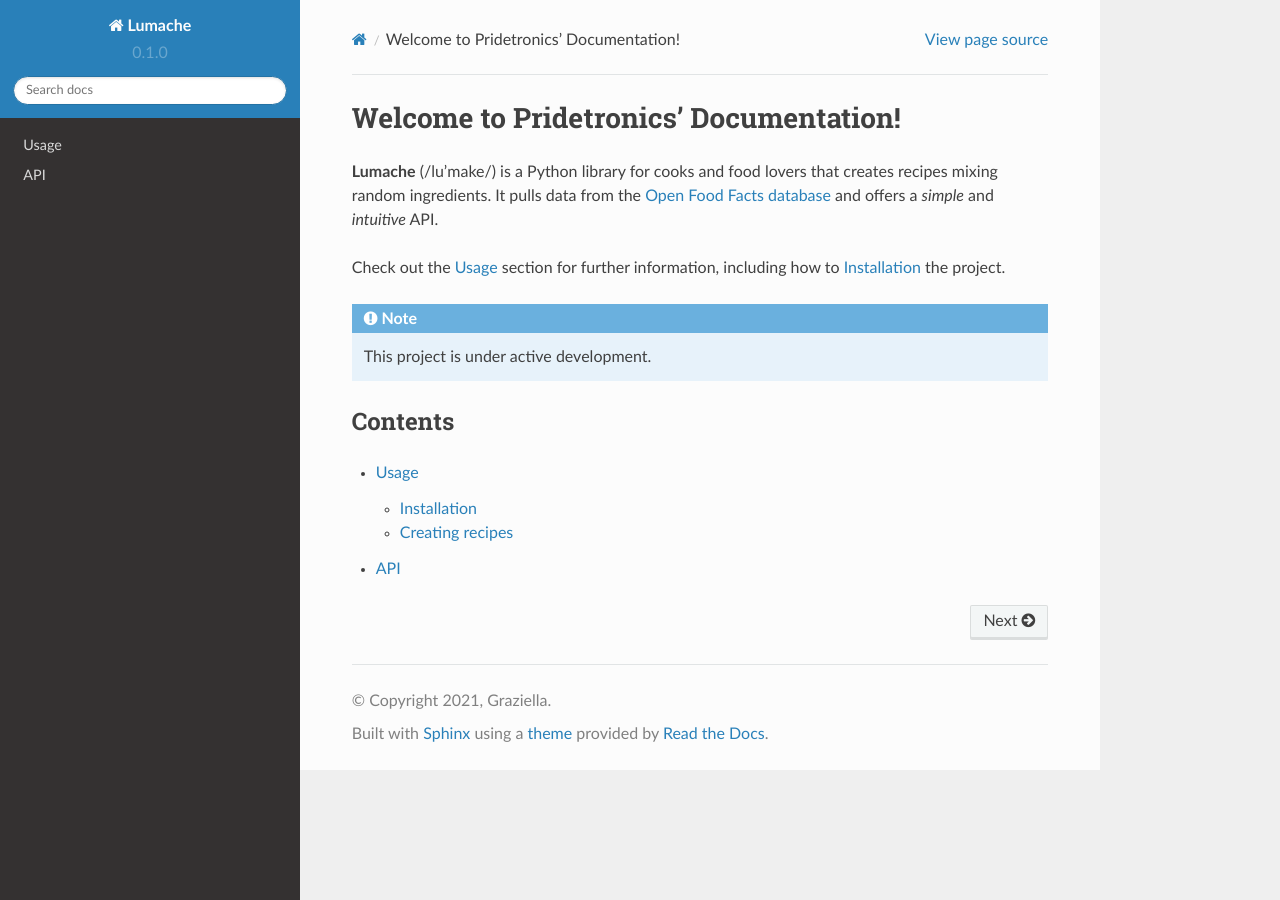
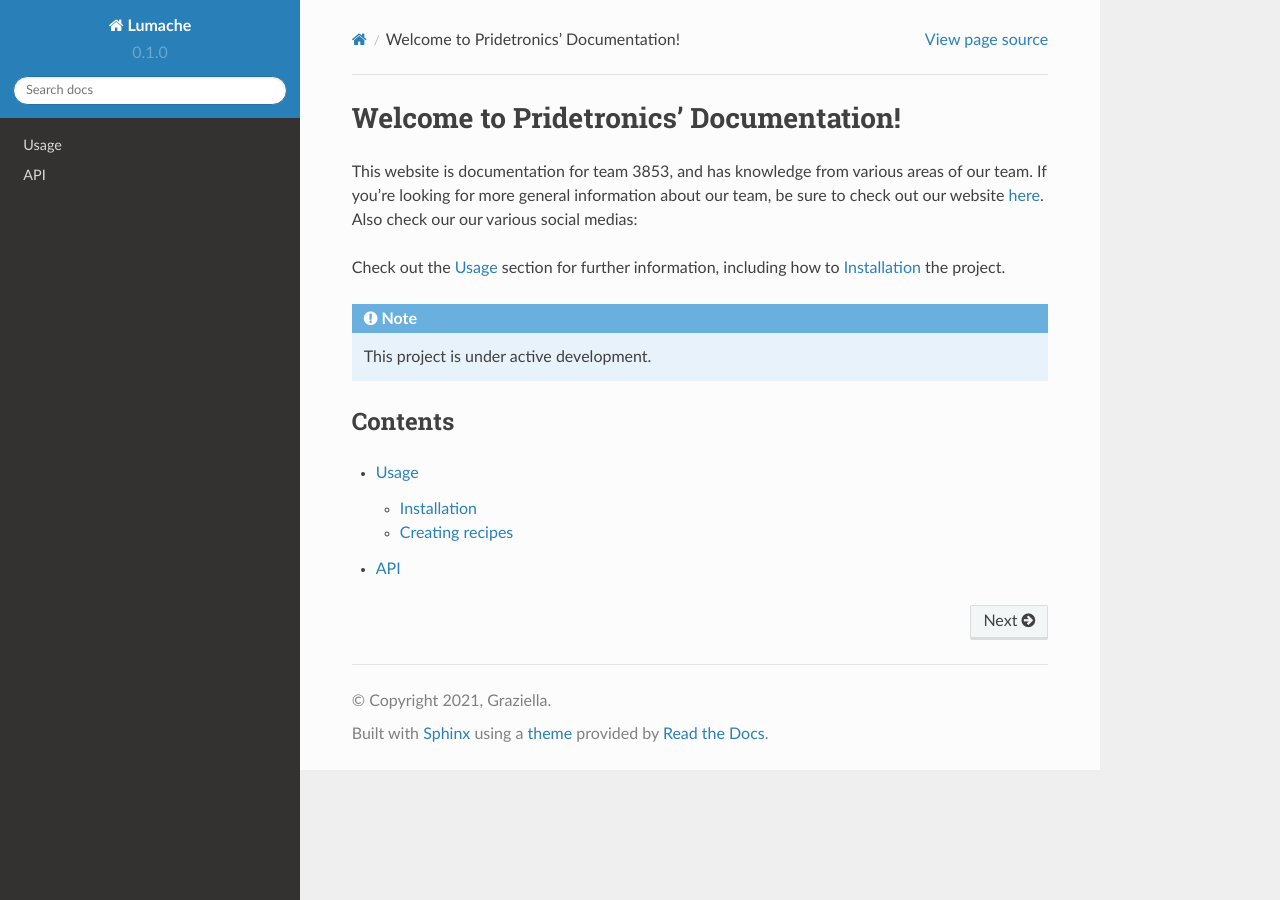
Before and after one commit to KaterinaDeeter/3853-Documentation, a Sphinx documentation site: the page built from docs/source/index.rst, in a window 1280 px wide. Built offline with Sphinx 7.4.7 and the Read the Docs theme 2.0.0, drawn with Linux system fonts in a browser that asks for light colours.

Commit message:
Worked on a better introduction (index.rst)
I'm trying to avoid more difficult things

```diff
--- a/docs/source/index.rst
+++ b/docs/source/index.rst
@@ -1,10 +1,12 @@
 Welcome to Pridetronics' Documentation!
 =======================================
 
-**Lumache** (/lu'make/) is a Python library for cooks and food lovers
-that creates recipes mixing random ingredients.
-It pulls data from the `Open Food Facts database <https://world.openfoodfacts.org/>`_
-and offers a *simple* and *intuitive* API.
+This website is documentation for team 3853, and has knowledge from various areas of our team.
+If you're looking for more general information about our team, be sure to check out our website
+`here <https://www.pridetronics.com/>`_.
+Also check our our various social medias:
+
+
 
 Check out the :doc:`usage` section for further information, including
 how to :ref:`installation` the project.
```
